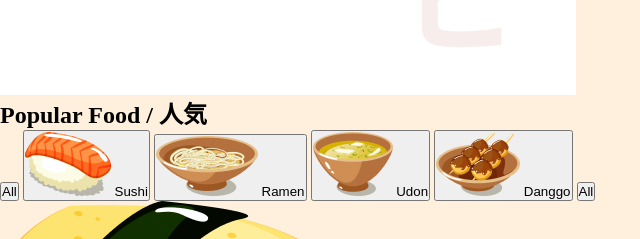
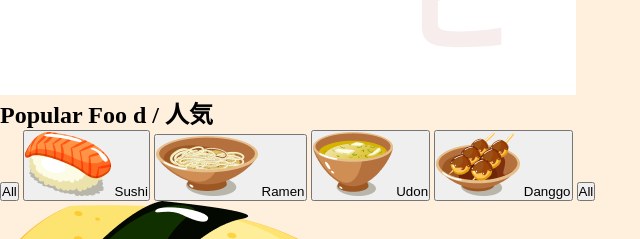
Before and after one commit to danielbaradaran31-hash/SushiEnglishVite, a plain HTML site: page index.html in a window 1280 px wide. Shown: the part 2630-2869 px from the top of the page, 0-640 px from the left. Drawn offline with nearby package versions, Linux system fonts and the light colour scheme.

Commit message:
<section>Popular Foo d

```diff
--- a/index.html
+++ b/index.html
@@ -123,7 +123,7 @@
 
 
     <section class="popular-foods" id="menu">
-      <h2 class="popular-foods__title" data-aos="flip-up">Popular Food / 人気</h2>
+      <h2 class="popular-foods__title" data-aos="flip-up">Popular Foo d / 人気</h2>
 
       <div class="popular-foods__filters sushi__hide-scrollbar" data-aos="fade-up">
         <button class="popular-foods__filter-btn active">All</button>
```
